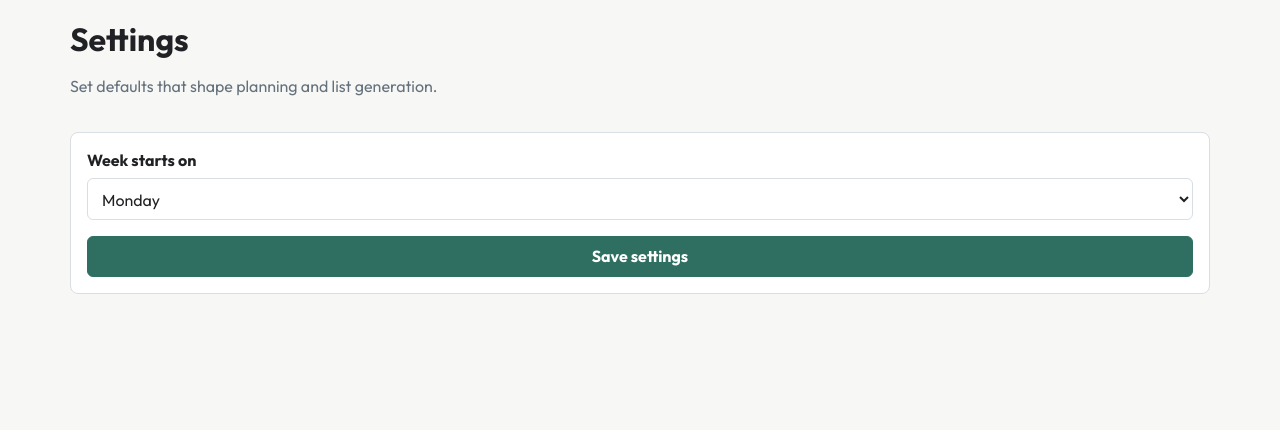
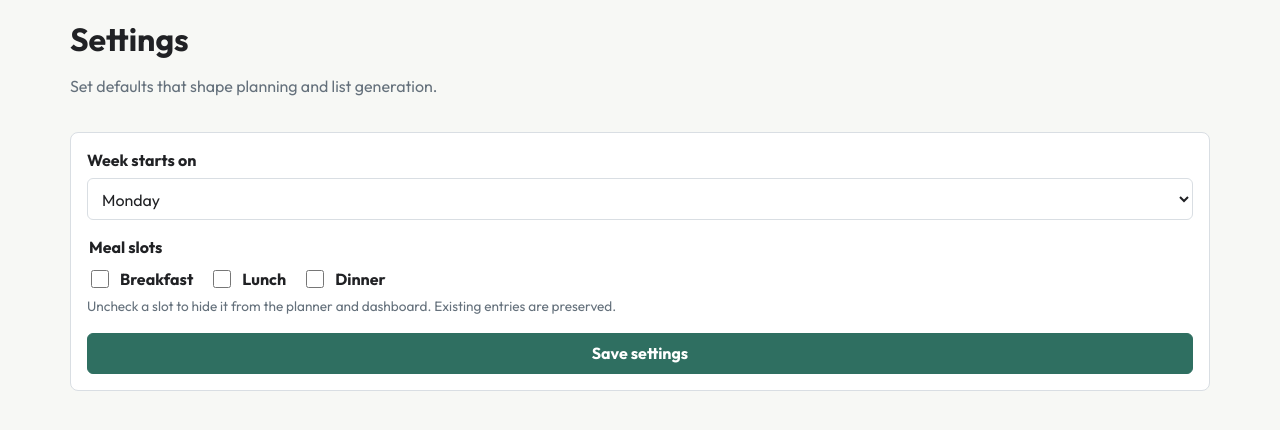
Before and after one commit to bslater509/shelfserve, a Django app: page /settings/ in a window 1280 px wide. Shown: the part 66-496 px from the top of the page. Run offline with Django 4.2, Linux system fonts and the light colour scheme; data comes from the database, SQL or seed files in the repository.

Commit message:
Add per-slot meal type toggle in Settings
Add enabled_slots JSON field to AppSetting model for toggling
breakfast, lunch, or dinner slots globally. Disabled slots are
hidden from the planner and dashboard while existing entries
are preserved and reappear when re-enabled.

```diff
--- a/recipe_planner/app/recipes/forms.py
+++ b/recipe_planner/app/recipes/forms.py
@@ -1,6 +1,6 @@
 from django import forms
 
-from .models import AppSetting, PantryItem, Recipe, Supermarket, Unit
+from .models import AppSetting, MEAL_SLOTS, PantryItem, Recipe, Supermarket, Unit
 
 
 class RecipeForm(forms.ModelForm):
@@ -36,6 +36,25 @@ class PantryItemForm(forms.ModelForm):
 
 
 class SettingsForm(forms.ModelForm):
+    enabled_slots = forms.MultipleChoiceField(
+        choices=MEAL_SLOTS,
+        widget=forms.CheckboxSelectMultiple,
+        required=False,
+        label="Enabled meal slots",
+    )
+
     class Meta:
         model = AppSetting
-        fields = ["week_start"]
+        fields = ["week_start", "enabled_slots"]
+
+    def __init__(self, *args, **kwargs):
+        super().__init__(*args, **kwargs)
+        if self.instance.pk:
+            self.fields["enabled_slots"].initial = self.instance.enabled_slots or ["breakfast", "lunch", "dinner"]
+
+    def save(self, commit=True):
+        instance = super().save(commit=False)
+        instance.enabled_slots = self.cleaned_data.get("enabled_slots", [])
+        if commit:
+            instance.save()
+        return instance
--- a/recipe_planner/app/recipes/models.py
+++ b/recipe_planner/app/recipes/models.py
@@ -36,6 +36,9 @@ MEAL_SLOTS = (
 )
 
 
+MEAL_SLOT_KEYS = [k for k, _v in MEAL_SLOTS]
+
+
 class AppSetting(models.Model):
     WEEK_START_CHOICES = (
         (0, "Monday"),
@@ -48,11 +51,17 @@ class AppSetting(models.Model):
     )
 
     week_start = models.PositiveSmallIntegerField(choices=WEEK_START_CHOICES, default=0)
+    enabled_slots = models.JSONField(default=list)
 
     @classmethod
     def current(cls):
         settings, _ = cls.objects.get_or_create(pk=1)
         return settings
+
+    @property
+    def active_meal_slots(self):
+        slots = self.enabled_slots or MEAL_SLOT_KEYS
+        return [(k, v) for k, v in MEAL_SLOTS if k in slots]
 
     def __str__(self):
         return "ShelfServe settings"
--- a/recipe_planner/app/recipes/templates/recipes/planner.html
+++ b/recipe_planner/app/recipes/templates/recipes/planner.html
@@ -111,7 +111,7 @@
 <form method="post" class="planner-form" id="planner-main-form">
   {% csrf_token %}
   <div class="planner-grid-wrapper">
-    <div class="planner-table-header">
+    <div class="planner-table-header" style="grid-template-columns: 140px repeat({{ meal_slots|length }}, 1fr)">
       <div class="grid-header-cell">Day</div>
       {% for slot, label in meal_slots %}
         <div class="grid-header-cell">{{ label }}</div>
@@ -120,7 +120,7 @@
 
     <div class="planner-table-body">
       {% for day in days %}
-        <div class="planner-day-row" data-day-iso="{{ day|date:'Y-m-d' }}">
+        <div class="planner-day-row" data-day-iso="{{ day|date:'Y-m-d' }}" style="grid-template-columns: 140px repeat({{ meal_slots|length }}, 1fr)">
           <div class="day-label-cell">
             <div class="day-meta">
               <strong class="day-name">{{ day|date:"D" }}</strong>
--- a/recipe_planner/app/recipes/templates/recipes/settings.html
+++ b/recipe_planner/app/recipes/templates/recipes/settings.html
@@ -11,6 +11,22 @@
 <form method="post" class="panel form-panel">
   {% csrf_token %}
   <label>Week starts on {{ form.week_start }}</label>
+
+  <fieldset style="border: none; padding: 0; margin: 0;">
+    <legend style="font-weight: 650; margin-bottom: 8px;">Meal slots</legend>
+    <div style="display: flex; gap: 16px; flex-wrap: wrap;">
+      {% for checkbox in form.enabled_slots %}
+        <label class="toggle-row" style="display: inline-flex; align-items: center; gap: 8px; font-weight: 650;">
+          {{ checkbox.tag }}
+          {{ checkbox.choice_label }}
+        </label>
+      {% endfor %}
+    </div>
+    <p class="muted font-outfit" style="margin: 6px 0 0 0; font-size: 0.85rem;">
+      Uncheck a slot to hide it from the planner and dashboard. Existing entries are preserved.
+    </p>
+  </fieldset>
+
   <button class="button primary" type="submit">Save settings</button>
 </form>
 {% endblock %}
--- a/recipe_planner/app/recipes/views_planner.py
+++ b/recipe_planner/app/recipes/views_planner.py
@@ -5,7 +5,7 @@ from django.shortcuts import get_object_or_404, redirect, render
 from django.urls import reverse
 from django.views.decorators.http import require_POST
 
-from .models import AppSetting, MEAL_SLOTS, MealPlanEntry, MealPlanTemplate, Recipe, ShoppingList, Supermarket
+from .models import AppSetting, MealPlanEntry, MealPlanTemplate, Recipe, ShoppingList, Supermarket
 from .services import mark_meal_cooked, normalise_name, undo_meal_cooked
 from .view_helpers import (
     entries_from_template,
@@ -37,7 +37,7 @@ def planner(request):
             saved_template = save_meal_plan_template(template_name, request.POST, days)
             messages.success(request, f"Saved {saved_template.name} as a reusable planner template.")
         else:
-            save_planner_entries(request.POST, days)
+            save_planner_entries(request.POST, days, enabled_slots=settings.active_meal_slots)
             messages.success(request, "Meal plan saved.")
         return redirect(f"{reverse('planner')}?week={week_start.isoformat()}")
 
@@ -82,7 +82,7 @@ def planner(request):
         "recipes/planner.html",
         {
             "days": days,
-            "meal_slots": MEAL_SLOTS,
+            "meal_slots": settings.active_meal_slots,
             "recipes": recipes,
             "entries": entries,
             "supermarkets": supermarkets,
--- a/recipe_planner/config.yaml
+++ b/recipe_planner/config.yaml
@@ -1,5 +1,5 @@
 name: ShelfServe
-version: "0.1.28"
+version: "0.1.29"
 slug: shelfserve
 description: Recipe storage, meal planning, and supermarket-sorted shopping lists.
 url: https://github.com/bslater509/shelfserve
```
Also changed, not shown: recipe_planner/app/recipes/view_helpers.py (+9 -5 lines), recipe_planner/app/recipes/views_dashboard.py (+10 -3 lines), .opencode/context.md (added), .opencode/sync-issues.md (added), .opencode/todo.md (added), .opencode/todo.version.json (added), .opencode/work-log.md (added), recipe_planner/CHANGELOG.md, recipe_planner/app/recipes/migrations/0009_appsetting_enabled_slots.py (added).
